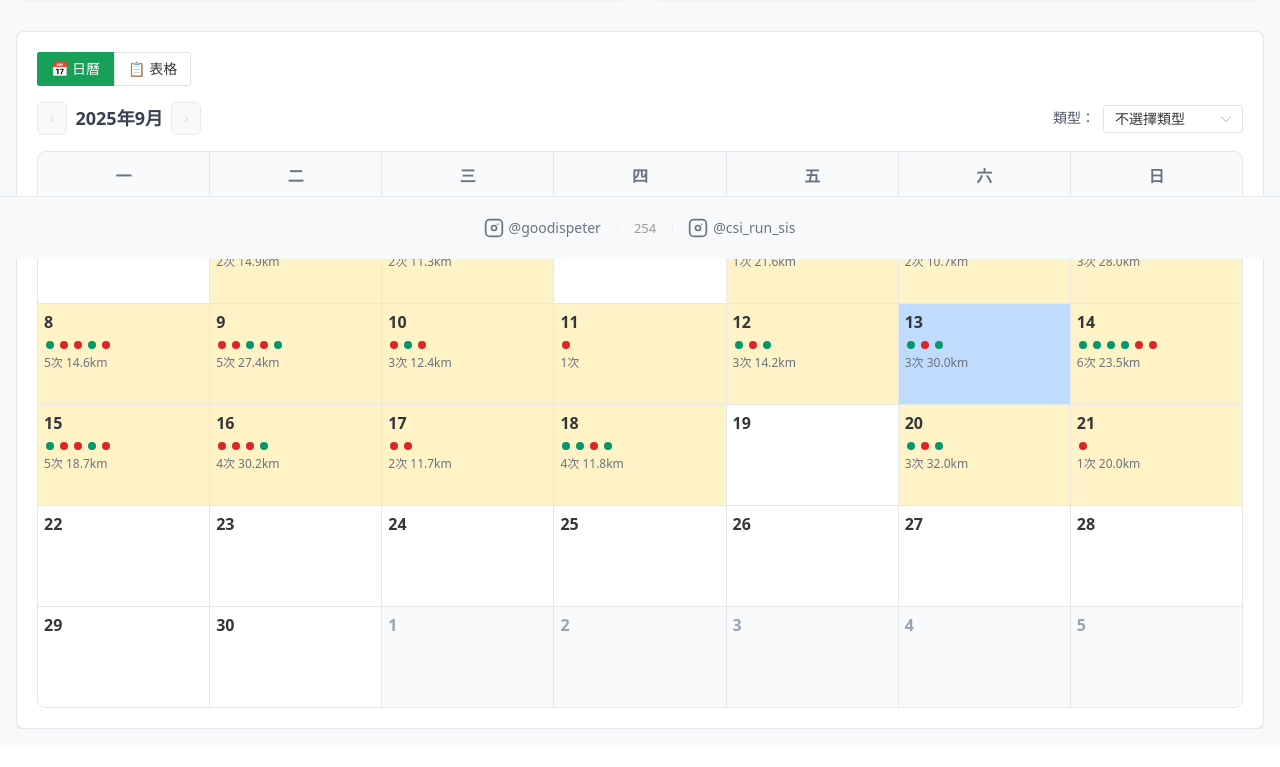
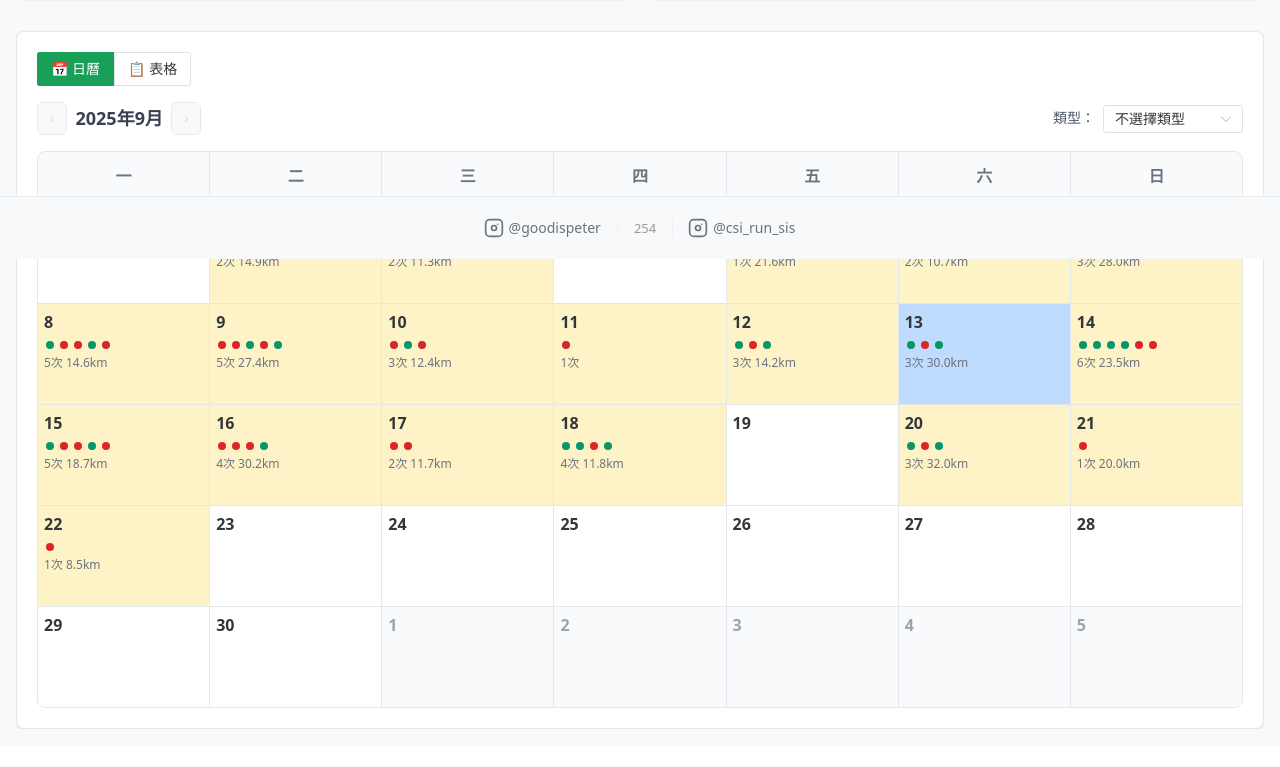
Before and after one commit to goodispeter/training-record, a Vue app: page /pan/2025/taipei in a window 1280 px wide. Shown: the part 541-1308 px from the top of the page. Built offline with nearby package versions, Linux system fonts and the light colour scheme.

Commit message:
update data

```diff
--- a/public/mock/pan/2025/taipei.json
+++ b/public/mock/pan/2025/taipei.json
@@ -4,26 +4,42 @@
   "success": true,
   "data": {
     "target": "2025 臺北馬拉松",
-    "totalDistance": 333.09,
-    "totalMovingTime": "34:36:30",
-    "mainTrainingCount": 30,
-    "totalElevationGain": 929,
+    "totalDistance": 341.63,
+    "totalMovingTime": "35:36:32",
+    "mainTrainingCount": 31,
+    "totalElevationGain": 962,
     "monthlyTrainingRecords": [
       {
         "year": 2025,
         "month": 9,
-        "monthDistance": 333.09,
-        "monthMovingTime": "34:36:30",
-        "monthMainTrainingCount": 30,
-        "monthElevationGain": 929,
+        "monthDistance": 341.63,
+        "monthMovingTime": "35:36:32",
+        "monthMainTrainingCount": 31,
+        "monthElevationGain": 962,
         "trainingRecords": [
+          {
+            "id": 15893405979,
+            "name": "TPE 31 - 恢復跑 1 hr",
+            "startDate": "2025-09-22T05:27:04",
+            "sportType": "Run",
+            "runType": "REC",
+            "parentRunType": "SW",
+            "distance": 8.54,
+            "movingTime": "01:00:02",
+            "elevationGain": 33,
+            "pace": "7:01",
+            "averageHeartRate": 125.8,
+            "maxHeartRate": 144,
+            "isMainTraining": true,
+            "description": "早上起跑不久後下大雨，忽然有種在這種天氣慢慢跑好像才叫恢復跑，之前的應該都要叫做耐熱訓練才對😑"
+          },
           {
             "id": 15881270209,
             "name": "TPE 30 - Long Run feat. Garmin Run 共20k",
             "startDate": "2025-09-21T04:39:08",
             "sportType": "Run",
-            "runType": "T",
-            "parentRunType": "INT",
+            "runType": "LR",
+            "parentRunType": null,
             "distance": 20.04,
             "movingTime": "01:52:37",
             "elevationGain": 19,
@@ -901,5 +917,5 @@
       }
     ]
   },
-  "timestamp": "2025-09-21T12:26:11.0979774Z"
+  "timestamp": "2025-09-22T00:53:43.2079053Z"
 }
--- a/src/components/TrainingTable.vue
+++ b/src/components/TrainingTable.vue
@@ -299,11 +299,11 @@ const columns: DataTableColumns<TrainingRecord> = [
         ),
       ]
 
-      // 只有非重量訓練才顯示距離、時間、配速
-      if (row.sportType !== 'WeightTraining') {
+      // 只有非重量訓練和非瑜珈才顯示距離、時間、配速
+      if (row.sportType !== 'WeightTraining' && row.sportType !== 'Yoga') {
         children.push(h('div', `${row.distance}km | ${row.movingTime} | ${row.pace}`))
       } else {
-        // 重量訓練只顯示時間
+        // 重量訓練和瑜珈只顯示時間
         children.push(h('div', `${row.movingTime}`))
       }
 
```
